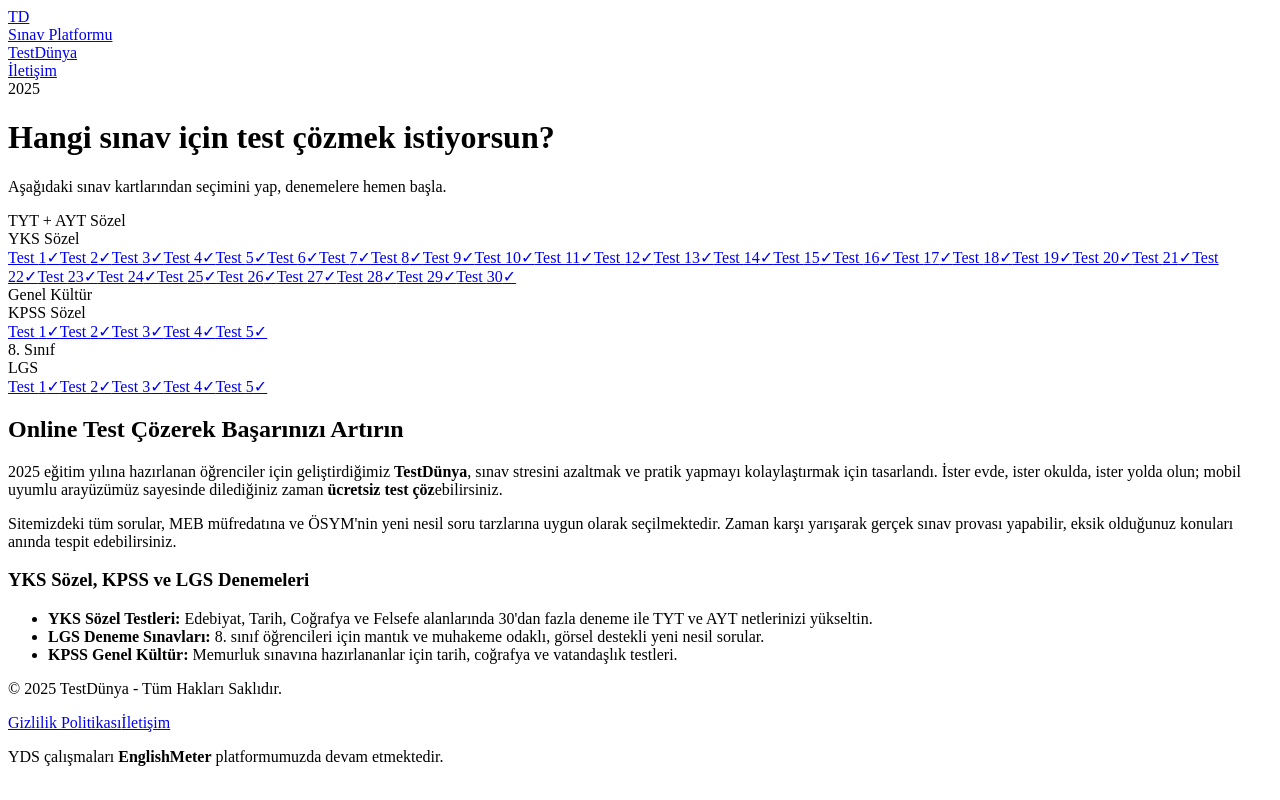
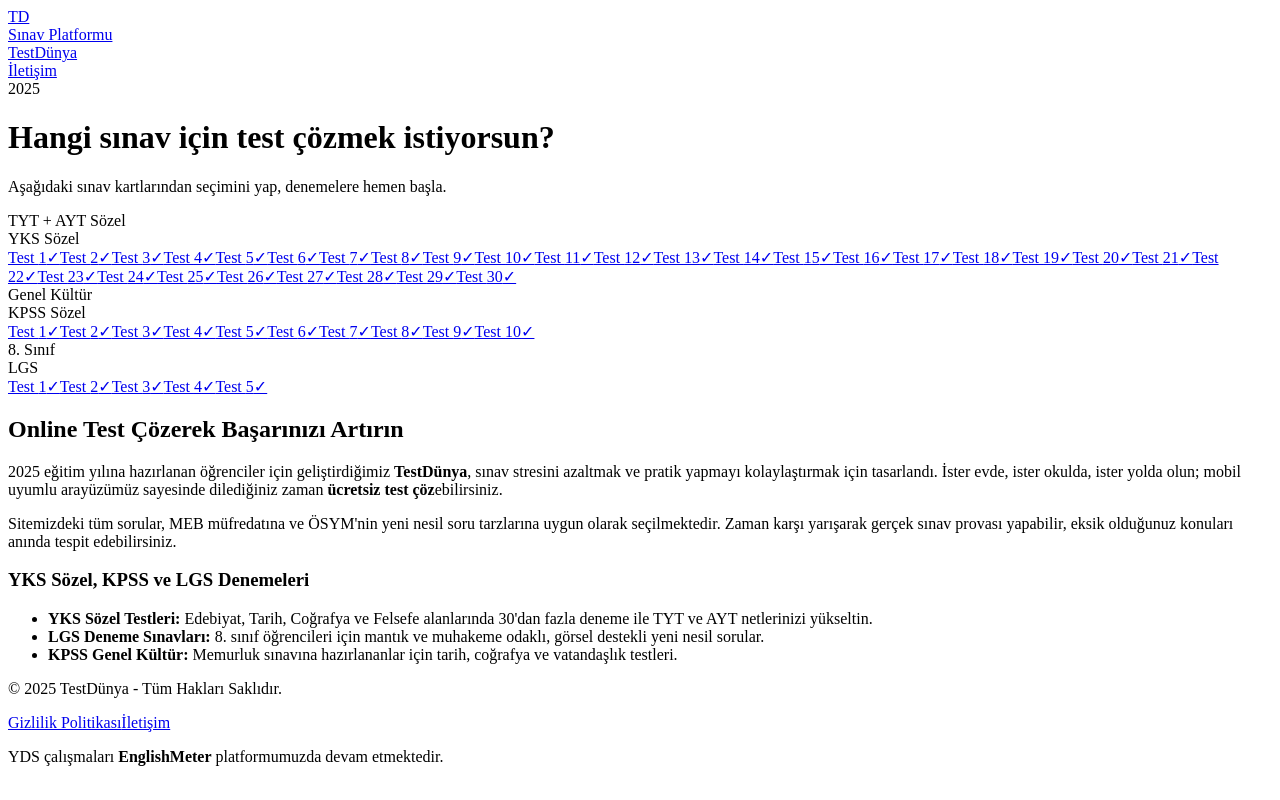
Before and after one commit to kuarkcoin/testdunya, a Next.js app: page / in a window 1280 px wide. Built offline with nearby package versions, Linux system fonts and the light colour scheme.

Commit message:
Update page.tsx

```diff
--- a/app/page.tsx
+++ b/app/page.tsx
@@ -37,8 +37,10 @@ const EXAMS = [
     name: 'KPSS Sözel',
     subtitle: 'Genel Kültür',
     colors: 'from-amber-400 to-orange-500',
-    count: 5,
-    slugPrefix: 'kpss-sozel-test'
+    // GÜNCELLEME: Dosya isimlerin 'kpss-sozel-1.json' formatında olduğu için prefix 'kpss-sozel' yapıldı.
+    // Sayı 10'a çıkarıldı.
+    count: 10,
+    slugPrefix: 'kpss-sozel'
   },
   {
     id: 'lgs',
@@ -109,6 +111,7 @@ export default function HomePage() {
               {/* Altındaki Test Butonları */}
               <div className={`grid gap-2 mt-1 ${exam.count > 10 ? 'grid-cols-4' : 'grid-cols-3'}`}>
                 {Array.from({ length: exam.count }, (_, i) => i + 1).map((n) => {
+                  // slugPrefix + n => kpss-sozel-1
                   const testSlug = `${exam.slugPrefix}-${n}`;
                   const isActive = true;
 
```
